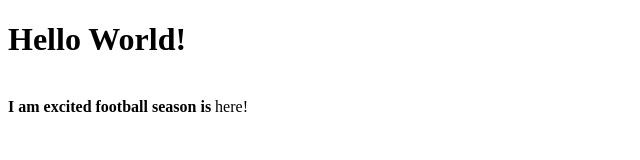
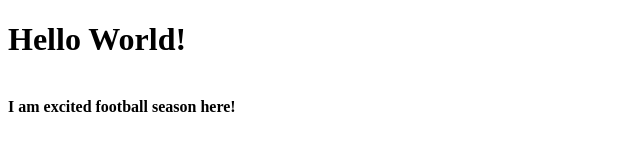
Before and after one commit to wbrooks4/helloworld, a plain HTML site: page index.html in a window 1280 px wide. Shown: the full height of the page, 0-640 px from the left. Drawn offline with Linux system fonts and the light colour scheme.

Commit message:
index.html edit 4
moved </b> over 1 spot so entire second line would be bold. (11:10am)

```diff
--- a/index.html
+++ b/index.html
@@ -8,7 +8,7 @@
 	<body>
 
 		<h1>Hello World!</h1><br>
-		<b>I am excited football season is</b> here!
+		<b>I am excited football season here!</b>
 
 	</body>
 
```
